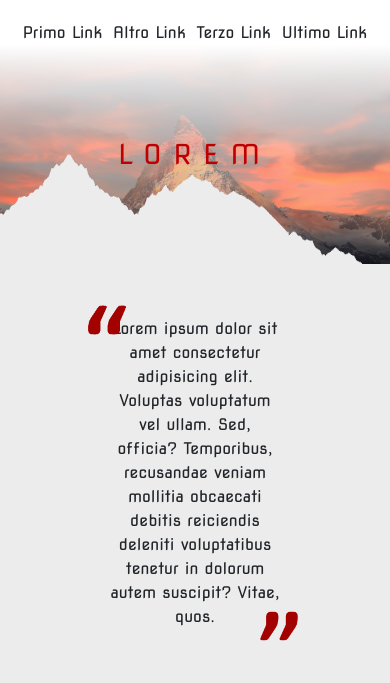
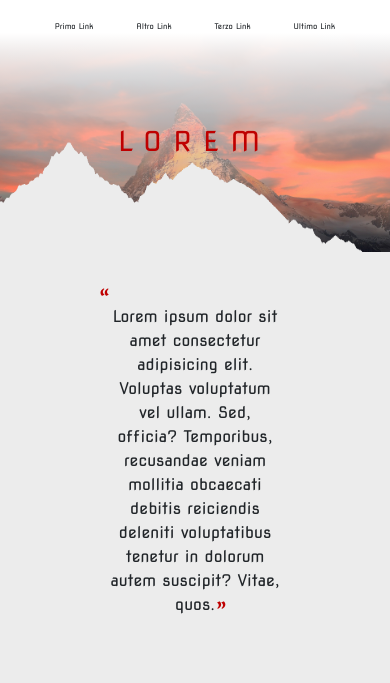
Before and after one commit to Hackademy-142/Red-Giovanni-Sugamiele, a plain HTML site: page index.html in a window 390 px wide. Shown: the part 53-736 px from the top of the page. Drawn offline with nearby package versions, Linux system fonts and the light colour scheme.

Commit message:
Testo responsive ed altre piccole modifiche

```diff
--- a/index.html
+++ b/index.html
@@ -30,10 +30,10 @@
                     </div>
                     <div class="col-12 p-0 mx-0">
                         <div class="container d-flex justify-content-evenly align-items-center">
-                            <a href="" class="unlink">Primo Link</a>
-                            <a href="" class="unlink">Altro Link</a>
-                            <a href="" class="unlink">Terzo Link</a>
-                            <a href="" class="unlink">Ultimo Link</a>
+                            <a href="" class="unlink navlink">Primo Link</a>
+                            <a href="" class="unlink navlink">Altro Link</a>
+                            <a href="" class="unlink navlink">Terzo Link</a>
+                            <a href="" class="unlink navlink">Ultimo Link</a>
                         </div>
                     </div>
                 </div>
@@ -52,9 +52,9 @@
     <!-- quote -->
     <div class="container my-5">
         <p class="text-center launch">
-            <img src="./media/quotes1.png" alt="" class="quote1">
+            <!-- <img src="./media/quotes1.png" alt="" class="quote1"> -->
             Lorem ipsum dolor sit amet consectetur adipisicing elit. Voluptas voluptatum vel ullam. Sed, officia? Temporibus, recusandae veniam mollitia obcaecati debitis reiciendis deleniti voluptatibus tenetur in dolorum autem suscipit? Vitae, quos.
-            <img src="./media/quotes2.png" alt="" class="quote2">
+            <!-- <img src="./media/quotes2.png" alt="" class="quote2"> -->
         </p>
     </div>
 
@@ -225,7 +225,7 @@
             </div>
         </div>
     </div>
-
+    <!-- footer -->
     <div class="container-fluid mx-0 px-0">
         <img class="redtrees" src="./media/other.png" alt="">
         <div class="container-fluid bg-footer text-white">
--- a/style.css
+++ b/style.css
@@ -27,6 +27,11 @@ body {
 }
 .logo {
     width: 100px;
+}
+@media screen and (max-width: 576px) {
+    .navlink {
+            font-size: 2vw;
+        }
 }
 a.unlink {
     color: inherit;
@@ -78,19 +83,21 @@ a.unlink:hover {
     position: relative;
     padding: 5px;
 }
-.quote1 {
+.launch:before {
     color: var(--col-pri);
-    transform: scale(0.3);
+    content: open-quote;
     position: absolute;
-    top: -40px;
-    left: -60px;
+    font-size: 7vw;
+    top: -20px;
+    left: -5px;
 }
-.quote2 {
+.launch:after {
     color: var(--col-pri);
-    transform: scale(0.3);
+    content: close-quote;
     position: absolute;
-    bottom: -40px;
-    right: -55px;
+    font-size: 7vw;
+
+
 }
 div.wrapper {
     display: flex;
@@ -149,8 +156,6 @@ img.trees2 {
     position: absolute;
     right: 0px;
     bottom: 0px;
-    /* width: 100%; */
-    right: 0px;
 }
 h5, h6{
     color: var(--col-pri);
@@ -176,7 +181,6 @@ i {
     color: var(--col-pri);
     margin: 10px;
 }
-
 .redtrees  {
     width: 100%;
 }
```
